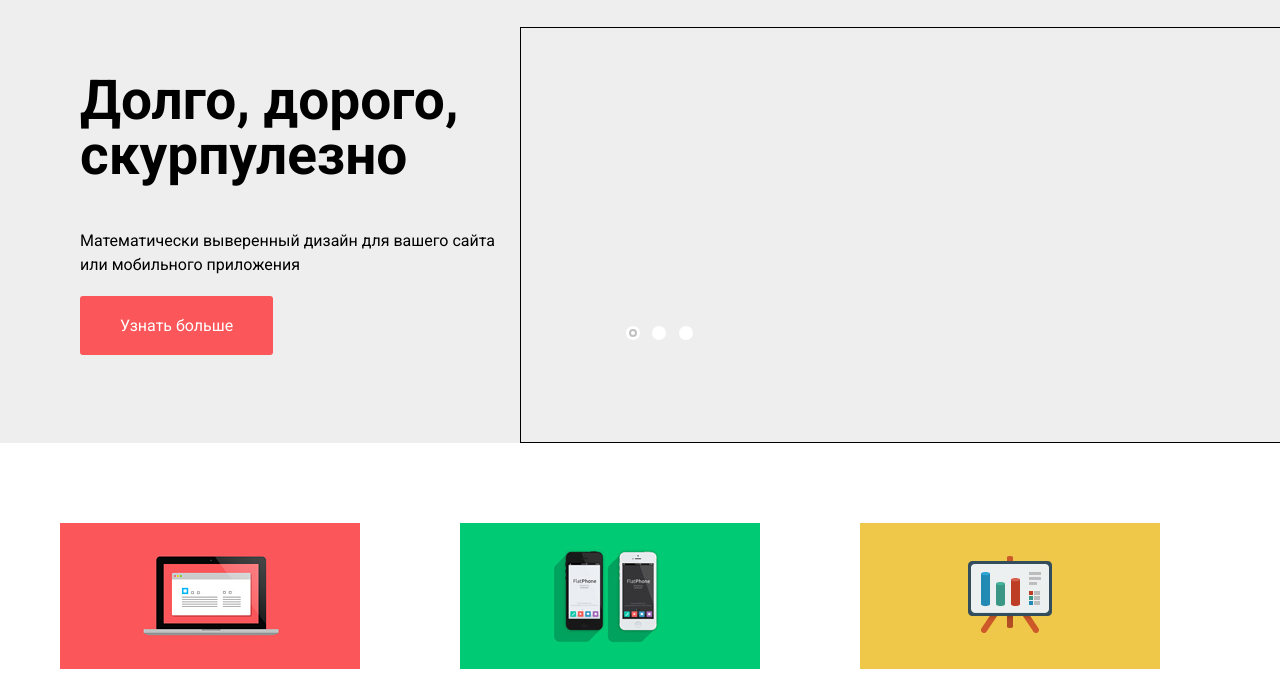
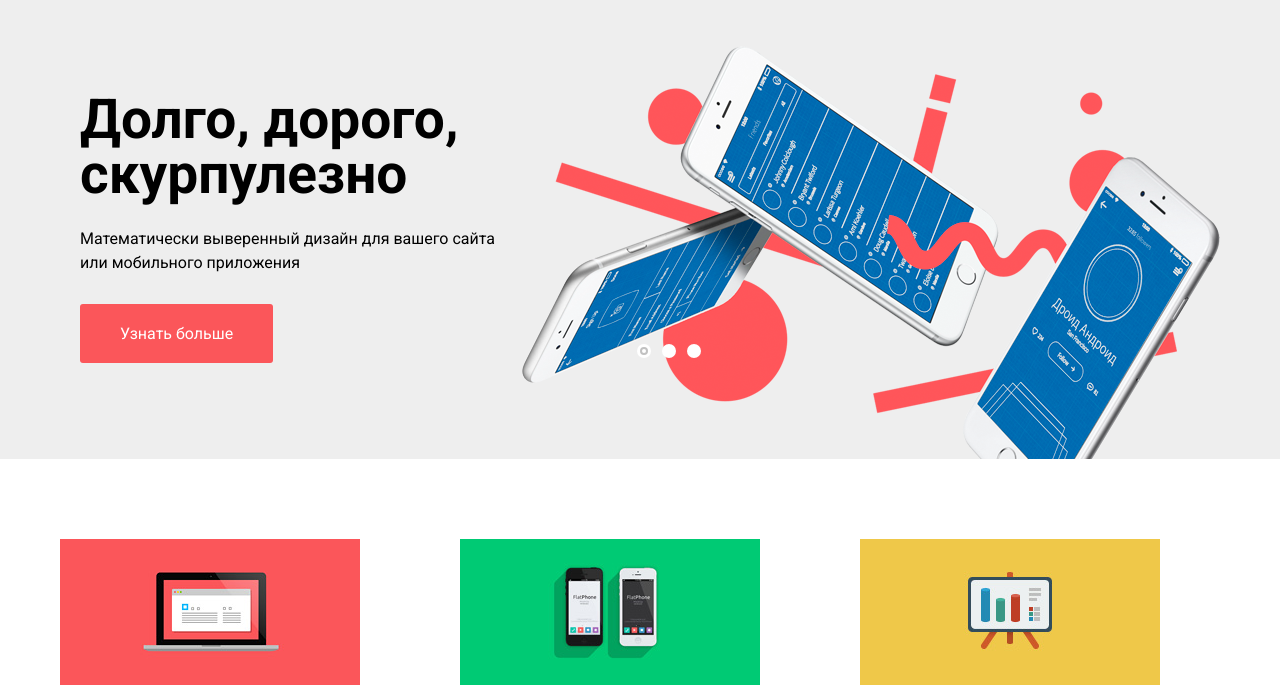
Before and after one commit to ilishenko/1282191-nerds-27, a plain HTML site: page index.html in a window 1280 px wide. Shown: the part 102-800 px from the top of the page. Drawn offline with Linux system fonts and the light colour scheme.

Commit message:
слайдер

```diff
--- a/css/style.css
+++ b/css/style.css
@@ -14,7 +14,9 @@ a {
 
 .visually-hidden {
   position: absolute;
-  clip: rect(0 0 0 0);
+  width: 1px;
+  height: 1px;
+  clip: rect(0, 0, 0, 0);
 }
 
 .header-top {
@@ -114,6 +116,123 @@ a {
   left: 0px;
 }
 
+.header-top-container-2 {
+  margin: 0 auto;
+  padding: 0 20px;
+  height: 432px;
+  background-color: inherit;
+  background-image: url("../img/slide1.png");
+  background-repeat: no-repeat;
+  background-position: bottom right;
+}
+
+.slider {
+  position: relative;
+  padding-top: 10px;
+  text-align: left;
+}
+
+.slider-list {
+  margin: 0;
+  padding: 0;
+  list-style: none;
+}
+
+.slide {
+  display: none;
+}
+
+.slide-title {
+  width: 520px;
+  margin-bottom: 25px;
+  line-height: 55px;
+  font-weight: 600;
+  font-size: 55px;
+}
+
+.slide-paragraf {
+  width: 420px;
+  font-size: 16px;
+  line-height: 24px;
+  font-weight: normal;
+  margin-bottom: 50px;
+}
+
+.slide-button {
+  background-color: #fb565a;
+  padding:20px 40px;
+  width: 132px;
+  height: 13px;
+  color: #ffffff;
+  font-family: Roboto;
+  font-size: 16px;
+  font-weight: 500;
+  line-height: 18px;
+  text-decoration:none;
+  border-radius: 3px;
+  cursor: pointer;
+}
+
+.slide-button:hover {
+  background-color: #e74246;
+}
+
+.slide-button:active {
+  background-color: #d7373b;
+  color: #dd6164;
+}
+
+.slider-controls {
+  position: absolute;
+  top: 320px;
+  left: 560px;
+  height: 18px;
+  z-index: 100;
+  font-size: 0;
+}
+
+.slider-controls label {
+  display: inline-block;
+  width: 4px;
+  height: 4px;
+  margin-right: 17px;
+  border: 2px solid #ffffff;
+  border-radius: 50%;
+  background-color: #ffffff;
+  box-shadow: 0 0 0 3px #ffffff;
+  cursor: pointer;
+}
+
+#product-1:checked ~ .header-top #slide1 {
+  display: block;
+}
+
+#product-2:checked ~ .header-top #slide2 {
+  display: block;
+}
+
+#product-3:checked ~ .header-top #slide3 {
+  display: block;
+}
+
+#product-1:checked ~ .header-top label[for="product-first"],
+#product-2:checked ~ .header-top label[for="product-second"],
+#product-3:checked ~ .header-top label[for="product-third"] {
+  border: 2px solid #c1c1c1;
+}
+
+#product-1:checked ~ .header-top-container-2 {
+  background-image: url("../img/slide1.png");
+}
+
+#product-2:checked ~ .header-top-container-2 {
+  background-image: url("../img/slide2.jpg");
+}
+
+#product-3:checked ~ .header-top-container-2 {
+  background-image: url("../img/slide3.jpg");
+}
+
 .content {
   width: 1160px;
   margin: 0 auto;
@@ -121,7 +240,7 @@ a {
   padding-right: 20px;
 }
 
-.privilege {
+/*.privilege {
   background-color: #eeeeee;
   display: flex;
   margin-bottom: 80px;
@@ -212,7 +331,7 @@ a {
 
 .btn-10:checked + .slider-out[for="slide-1"] {
   border: 2px solid #c1c1c1;
-  background-image: url("../img/slide1.png");
+
 }
 
 .btn-11:checked + .slider-out[for="slide-2"] {
@@ -222,7 +341,11 @@ a {
 .btn-12:checked + .slider-out[for="slide-3"] {
   border: 2px solid #c1c1c1;
 }
-/*
+
+.slider-out[for="slide-1"] ~ .slider {
+  background-image: url("../img/slide1.png");
+}
+
 .slider input[type="radio"] {
   display: none;
 }
--- a/index.html
+++ b/index.html
@@ -8,6 +8,9 @@
     <link rel="stylesheet" href="css/style.css">
   </head>
   <body>
+    <input class="visually-hidden" type="radio" id="product-1" name="toggle" checked>
+    <input class="visually-hidden" type="radio" id="product-2" name="toggle">
+    <input class="visually-hidden" type="radio" id="product-3" name="toggle">
     <header class="header-top">
       <div class="header-top-container">
         <div class="header-top-container-1">
@@ -31,48 +34,30 @@
           </nav>
         </div>
         <div class="header-top-container-2">
-          <section class="privilege">
-            <div class="privilege-items">
-              <h2>Долго, дорого, скурпулезно</h2>
-              <p>Математически выверенный дизайн
-              для вашего сайта или мобильного приложения</p>
-              <a href="#">Узнать больше</a>
+          <section class="slider">
+            <div class="slider-controls">
+              <label for="product-first">Первый</label>
+              <label for="product-second">Второй</label>
+              <label for="product-third">Третий</label>
             </div>
-          </section>
-
-          <section class="second-slider">
-
-
-
-            <div class="slider">
-              <div class="slider-controls">
-                <input class="visually-hidden btn-10" type="radio" id="slide-1" name="toggle" checked>
-                <label class="slider-out" for="slide-1">Первый</label>
-
-                <input class="visually-hidden btn-11" type="radio" id="slide-2" name="toggle">
-                <label class="slider-out" for="slide-2">Второй</label>
-
-                <input class="visually-hidden btn-12" type="radio" id="slide-3" name="toggle">
-                <label class="slider-out" for="slide-3">Третий</label>
-              </div>
-
-    <!--          <input class="btn-1" type="radio" id="btn-1" name="toggle" checked>
-              <input class="btn-2" type="radio" id="btn-2" name="toggle">
-              <input class="btn-3" type="radio" id="btn-3" name="toggle">
-              <div class="slider-controls">
-                <label for="btn-1"></label>
-                <label for="btn-2"></label>
-                <label for="btn-3"></label>
-              </div>
-              <div class="slider-inner">
-                <div class="slider-slides">
-                  <img src="img/slide1.png" alt="фотография с телефонами" width="698" height="413">
-                  <img src="img/slide2.jpg" alt="фотография с двумя мониторами" width="663" height="430">
-                  <img src="img/slide3.jpg" alt="фотография с монитором и телефоном" width="759" height="411">
-                </div>
-              </div>
-          -->
-            </div>
+            <ul class="slider-list">
+              <li class="slider-item slide" id="slide1">
+                <h3 class="slide-title">Долго, дорого, скурпулезно</h3>
+                <p class="slide-paragraf">Математически выверенный дизайн
+                для вашего сайта или мобильного приложения</p>
+                <a class="slide-button" href="#">Узнать больше</a>
+              </li>
+              <li class="slider-item slide" id="slide2">
+                <h3 class="slide-title">Любим математику как никто другой</h3>
+                <p class="slide-paragraf">Никакого креатива, только математические формулы для расчета идеальных пропорций.</p>
+                <a class="slide-button" href="#">Узнать больше</a>
+              </li>
+              <li class="slider-item slide" id="slide3">
+                <h3 class="slide-title">Только ночь, только хардкор</h3>
+                <p class="slide-paragraf">Работать днем, как все? Мы против этого. Ближе к полуночи работа только начинается.</p>
+                <a class="slide-button" href="#">Узнать больше</a>
+              </li>
+            </ul>
           </section>
         </div>
       </div>
```
Also changed, not shown: catalog.html (+1 -1 lines).
